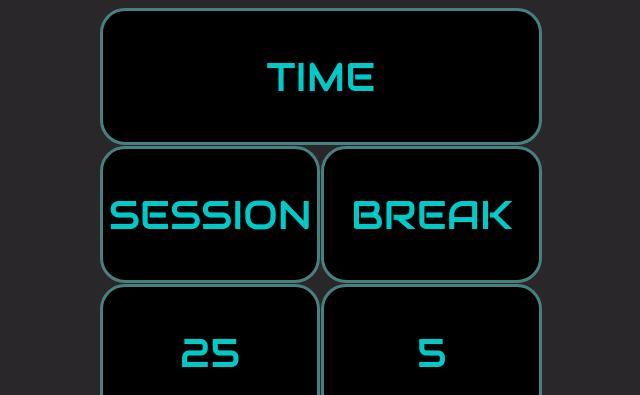
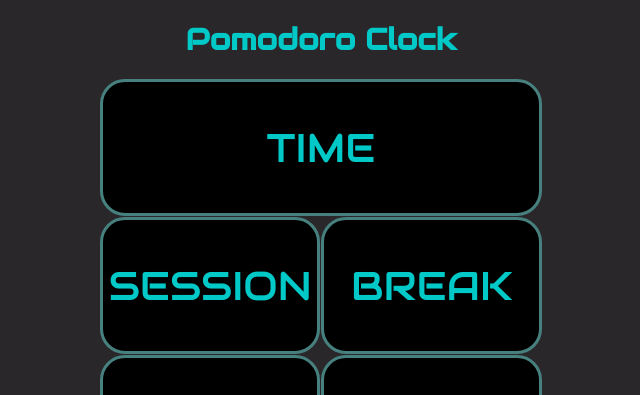
Before and after one commit to melon-husk/pomodroClock, a plain HTML site: page index.html in a window 1280 px wide. Shown: the top 395 px of the page, without its empty margins (319-959 px from the left). Drawn offline with Linux system fonts and the light colour scheme.

Commit message:
fixed layout

```diff
--- a/index.html
+++ b/index.html
@@ -7,7 +7,9 @@
     <link href="https://fonts.googleapis.com/css2?family=Audiowide&display=swap" rel="stylesheet">
 </head>
 <body>
+    <h1>Pomodoro Clock</h1>
     <div class="grid-container">
+
         <div class="TIME"><p id="showTimeP">TIME</p></div>
         <div class="SESSION"><p>SESSION</p></div>
         <div class="TIMe"><p>BREAK</p></div>
--- a/style.css
+++ b/style.css
@@ -1,7 +1,7 @@
 .grid-container {
     display: grid;
     grid-template-columns: 1fr 1fr 1fr 1fr;
-    grid-template-rows: 1fr 1fr 1fr 1fr 1fr;
+    grid-template-rows: 1fr 1fr 1fr 60px 1fr;
     gap: 1px 1px;
     font-size: 40px;
     text-align: center;
@@ -14,6 +14,11 @@
     margin: auto;
     width: 35%;
     grid-template-areas: "TIME TIME TIME TIME""SESSION SESSION TIMe TIMe""sessionTime sessionTime breakTime breakTime""but1 but2 but3 but4""but5 but5 but5 but5";
+}
+h1 {
+    text-align: center;
+    color: #00C9C8;
+    font-size: 30px;
 }
 body {
     background-color: #2A272A;
@@ -57,6 +62,7 @@ body {
 
 .but1 {
     grid-area: but1;
+    height: 20vh;
 
 }
 
@@ -67,6 +73,7 @@ body {
 
 .but2 {
     grid-area: but2;
+    height: 20vh;
 }
 
 .but2:hover {
@@ -76,6 +83,7 @@ body {
 
 .but3 {
     grid-area: but3;
+    height: 20vh;
 }
 
 .but3:hover {
@@ -85,6 +93,7 @@ body {
 
 .but4 {
     grid-area: but4;
+    height: 20vh;
 }
 
 .but4:hover {
```
